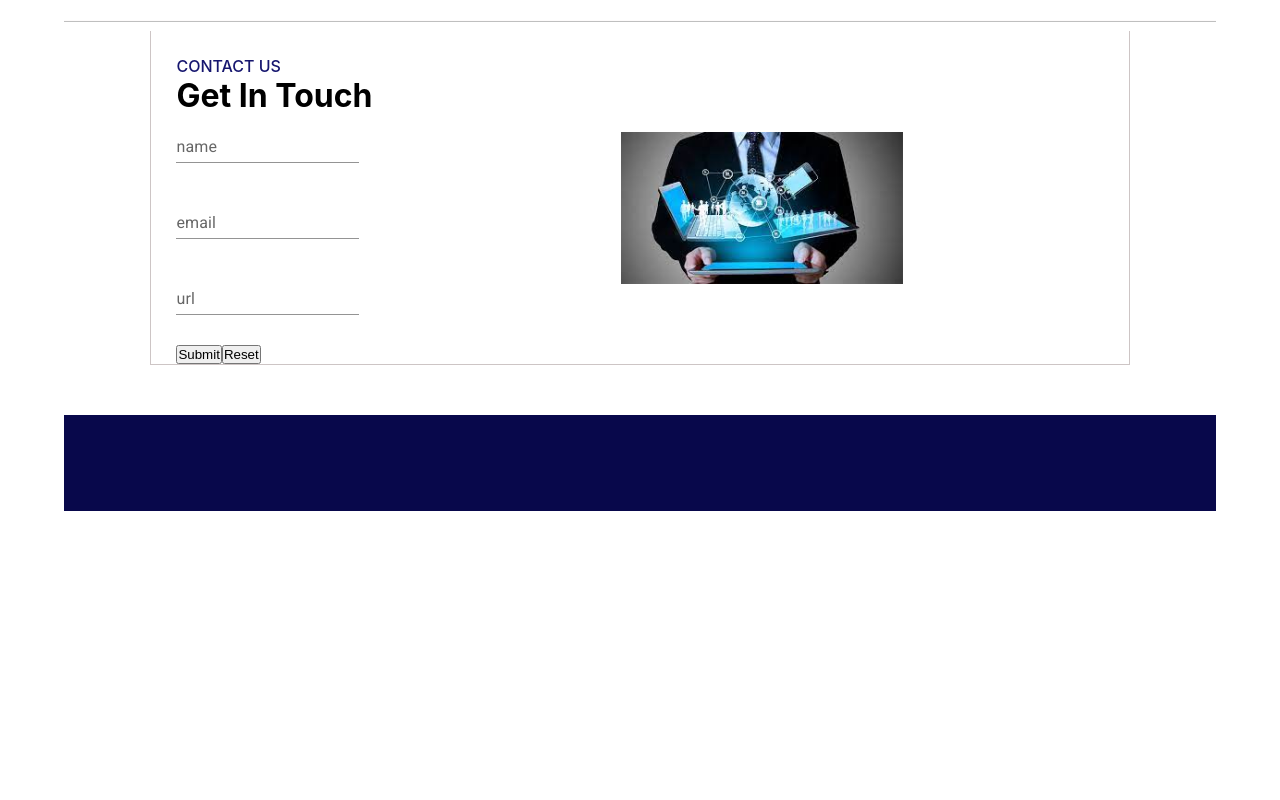
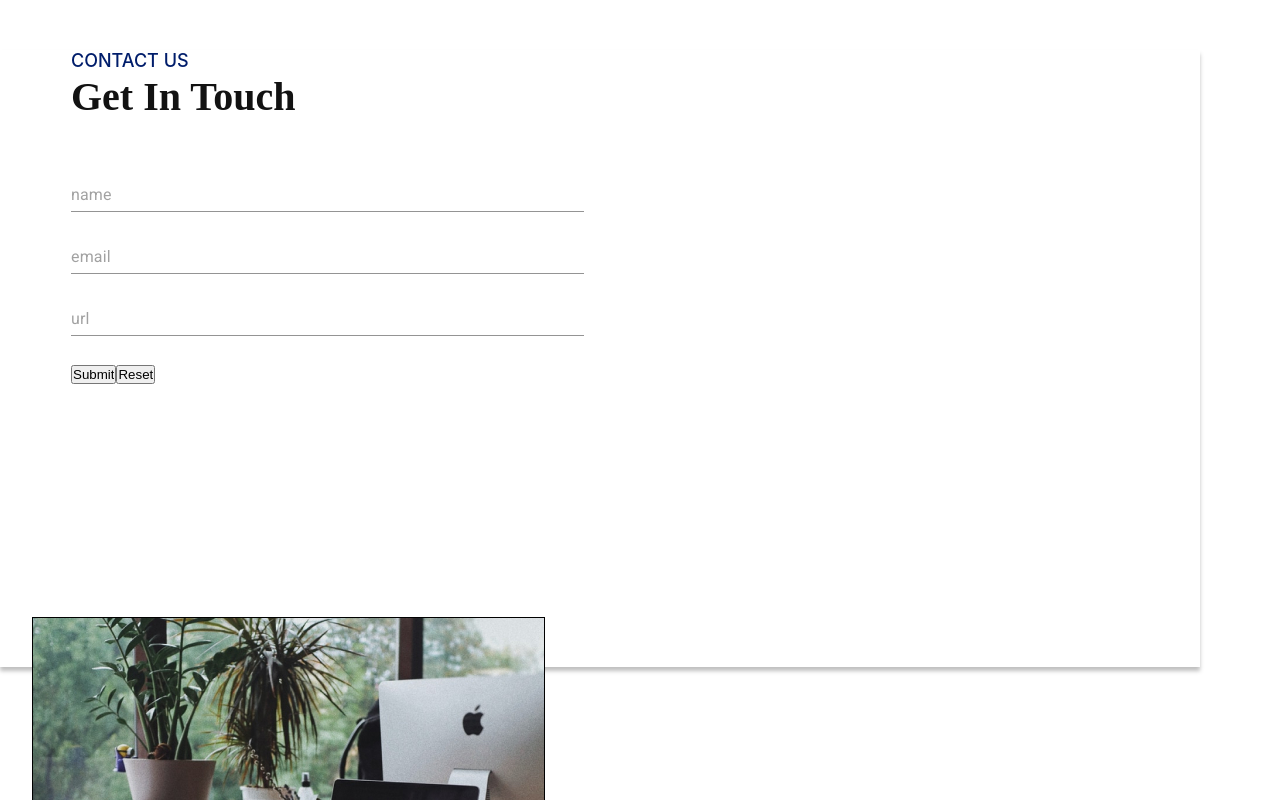
Before and after one commit to Sgalstyan06/form_submit_with_full_validation, a React (Create React App) app: page / in a window 1280 px wide. Shown: the top 800 px of the page. Built offline with nearby package versions, Linux system fonts and the light colour scheme.

Commit message:
add some designe

```diff
--- a/src/App.css
+++ b/src/App.css
@@ -4,155 +4,134 @@
   box-sizing: border-box;
 }
 
-.App {
-  width: 90%;
-  margin: 20px auto;
-  height: 100px;
-  border-top: 1px solid rgba(245, 236, 236, 0.2);
-  box-shadow: 0 0.5px 0.5px gray inset;
+.form-with-iamge-block {
+  width: 1200px;
+  height: 617px;
+  background: #ffffff;
+  box-shadow: 0px 4px 4px rgba(0, 0, 0, 0.25);
 }
 
-.blue-fone {
-  position: absolute;
-  top: 415px;
-  z-index: 1;
-  background-color: rgb(8, 8, 75);
-  width: 90%;
-  height: 12vh;
-}
-
-.form-with-iamge-block {
-  position: relative;
-  z-index: 4;
-  background-color: white;
-  margin: 10px auto;
-  padding: 25px 25px 0 25px;
-
-  width: 85%;
-  display: flex;
-  flex-wrap: wrap;
-  align-items: center;
-  border-left: 1px solid rgb(205, 197, 197);
-  border-right: 1px solid rgb(205, 197, 197);
-  border-bottom: 1px solid rgb(205, 197, 197);
-}
-
-.form,
-.image {
-  width: 48%;
+.form {
+  width: 513px;
+  height: 517px;
+  margin-top: 50px;
+  margin-left: 71px;
 }
 
 .contact {
-  color: rgb(22, 22, 111);
+  display: block;
+  width: 118px;
+  height: 22px;
+  font-family: "Inter";
+  font-style: normal;
   font-weight: 500;
-}
-.form-input {
-  border: none;
-  border-bottom: 1px solid grey;
-  width: 90%;
-  margin-top: 30px;
-  display: flex;
-  justify-content: space-between;
+  font-size: 18px;
+  line-height: 22px;
+  color: #001d6b;
 }
 
-.form-input:focus {
-  outline: none;
-  border-bottom: 1px solid black;
+h1 {
+  width: 276px;
+  height: 50px;
+  font-family: "Ubuntu";
+  font-style: normal;
+  font-weight: 700;
+  font-size: 40px;
+  line-height: 50px;
+  color: #121212;
 }
 
-.Your-Company-input:focus {
-  outline: none;
-  border-bottom: 2px solid black;
+.image {
+  width: 513px;
+  height: 517px;
+  border: 1px solid black;
+  background-image: url("./img/form-image.jpg");
+  margin-top: 50px;
+  margin-left: 32px;
 }
 
-.Your-Company-input {
-  border: none;
-  border-bottom: 2px solid rgb(41, 40, 40);
-  width: 90%;
-  margin-top: 30px;
+.MuiInput-input.MuiInputBase-input.css-1x51dt5-MuiInputBase-input-MuiInput-input {
+  /* margin-top: 90px; */
+  width: 513px;
+  height: 1px;
+  margin-top: 0px;
+  width: 513px;
+  height: 35px;
+  box-sizing: border-box;
 }
 
-.deferrence {
-  margin-top: 70px;
+.MuiInput-root.MuiInput-underline.MuiInputBase-root.MuiInputBase-colorPrimary.MuiInputBase-formControl.css-1ptx2yq-MuiInputBase-root-MuiInput-root {
+  margin-top: 0px;
+  box-sizing: border-box;
 }
 
-.buttons-block {
-  margin: 30px 0;
+#all-inp{
+  margin-top: 55px;
 }
 
-.button {
-  width: 100px;
-  padding: 8px;
-  background-color: rgb(144, 218, 144);
-  cursor: pointer;
-  border: none;
+.error {
+  margin-top: 11px;
+  width: 513px;
+  height: 16px;
+
+  font-family: "Inter";
+  font-style: normal;
+  font-weight: 400;
+  font-size: 10px;
+  line-height: 160%;
+  /* identical to box height, or 16px */
+
+  display: flex;
+  align-items: center;
+  letter-spacing: 0.5px;
+
+  /* Error */
+
+  color: #d50d0d;
+
+  /* Inside auto layout */
+
+  flex: none;
+  order: 2;
+  flex-grow: 0;
 }
 
-.reset {
-  margin-left: 20px;
-}
-
-.lets-talk {
-  width: 90%;
-  border-bottom: 1px solid grey;
-  padding-bottom: 15px;
-  color: grey;
-}
-
-.image img {
-  width: 282px;
-  max-width: 100%;
-}
-
-.items{
-  width: 90%;
-  margin-top: 20px;
-  padding: 20px;
-}
-
-.item{
-  width: 80%;
-  margin-top: 5px;
-  background-color: rgb(144, 218, 144);
-}
-
-@media screen and (max-width:700px) {
-  .form-with-iamge-block{
+/* @media screen and (max-width: 700px) {
+  .form-with-iamge-block {
     flex-direction: column-reverse;
-
   }
-  .form, .image{
+  .form,
+  .image {
     width: 100%;
   }
-  h1{
+  h1 {
     font-size: 20px;
   }
-  .contact{
+  .contact {
     font-size: 12px;
   }
-  .reset{
+  .reset {
     margin-left: 0;
     margin-top: 5px;
   }
-  .button{
+  .button {
     width: 80%;
   }
-
 }
 
 @media screen and(max-width:480px) {
-  .form-with-iamge-block{
+  .form-with-iamge-block {
     flex-direction: column-reverse;
   }
 
-  h1{
+  h1 {
     font-size: 14px;
   }
-  .contact{
+  .contact {
     font-size: 10px;
   }
-  .reset{
+  .reset {
     margin-left: 0;
     margin-top: 5px;
   }
-}
+} */
--- a/src/components/form.js
+++ b/src/components/form.js
@@ -38,10 +38,12 @@ export default function Form({ onAdd }) {
   return (
     <div>
       <form onSubmit={handleSubmit(onSubmit)}>
-        <div>
+        <div id="all-inp">
           <TextField
+            className="first text-field"
             id="standard-basic"
-            label="name"
+            // label="name"
+            placeholder="name"
             variant="standard"
             type="text"
             {...register("name", {
@@ -53,12 +55,17 @@ export default function Form({ onAdd }) {
             })}
           />
         </div>
-        <div style={{ height: 28 }}>
+        <div
+        // style={{ height: 28 }}
+        className="error"
+        >
           {errors?.name && <p>{errors?.name?.message}</p>}
         </div>
         <TextField
+          // className="second text-field"
           id="standard-basic"
-          label="email"
+          // label="email"
+          placeholder="email"
           variant="standard"
           type="email"
           {...register("email", {
@@ -71,11 +78,16 @@ export default function Form({ onAdd }) {
           })}
         />
 
-        <div style={{ height: 28 }}>{errors?.email?.message}</div>
+        <div
+        // style={{ height: 28 }}
+        className="error"
+        >{errors?.email?.message}</div>
         <div>
           <TextField
+            // className="third text-field"
             id="standard-basic"
-            label="url"
+            // label="url"
+            placeholder="url"
             variant="standard"
             type="url"
             {...register("url", {
@@ -87,9 +99,13 @@ export default function Form({ onAdd }) {
             })}
           />
         </div>
-        <div style={{ height: 28 }}>{errors?.url?.message}</div>
-        <input type="submit" />
+        <div
+        // style={{ height: 28 }}
+        className="error"
+        >{errors?.url?.message}</div>
+        <input type="submit" className="submit-btn"/>
         <input
+          className="reset-btn"
           type="reset"
           onClick={() => {
             removeClearStore();
--- a/src/components/listItem.js
+++ b/src/components/listItem.js
@@ -2,7 +2,7 @@ import React, { useEffect, useState } from "react";
 import Item from "./item";
 import Form from "./form";
 import { getStore } from "../store/store";
-import image from "../img/image.jpg";
+import image from "../img/form-image.jpg";
 
 export default function ListItem() {
   const [renderItem, setRenderItem] = useState([]);
@@ -31,7 +31,7 @@ export default function ListItem() {
           />
         </div>
         <div className="image">
-          <img src={image} />
+          {/* <img src={image} /> */}
         </div>
       </div>
       <div className='blue-fone'></div>
--- a/src/validation/validation.js
+++ b/src/validation/validation.js
@@ -1,5 +1,5 @@
 export function isValidName(id) {
-    var regex = /^[a-zA-Z ]{2,30}$/;
+    const regex = /^[a-zA-Z ]{2,30}$/;
      return regex.test(id);
 }
 
@@ -12,6 +12,6 @@ export  const isValidEmail = (email) => {
 };
 
 export function isValidURL(string) {
-    var res = string.match(/(http(s)?:\/\/.)?(www\.)?[-a-zA-Z0-9@:%.\+~#=]{2,256}\.[a-z]{2,6}\b([-a-zA-Z0-9@:%\+.~#?&//=]*)/g);
+    const res = string.match(/(http(s)?:\/\/.)?(www\.)?[-a-zA-Z0-9@:%.\+~#=]{2,256}\.[a-z]{2,6}\b([-a-zA-Z0-9@:%\+.~#?&//=]*)/g);
     return (res !== null)
 };
```
Also changed, not shown: src/img/form-image.jpg (added), src/img/image.jpg (deleted).
